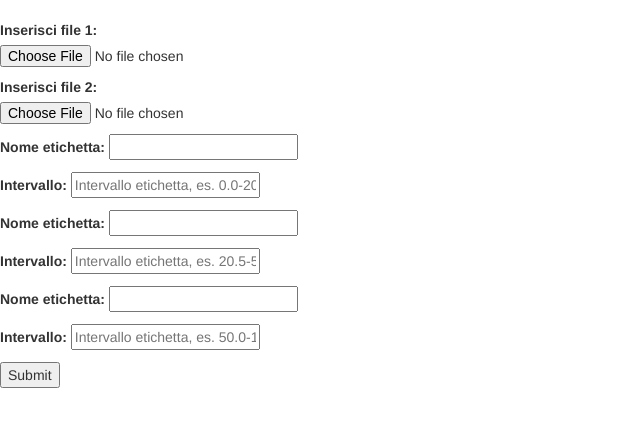
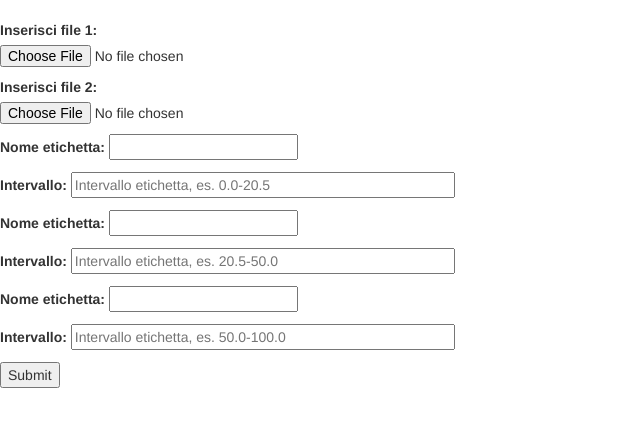
Before and after one commit to giuseppemauro99/iatextsimilarity, a Django app: page / in a window 1280 px wide. Shown: the part 51-478 px from the top of the page, without its empty margins (0-640 px from the left). Run offline with Django 3.2, Linux system fonts and the light colour scheme; some libraries are stand-ins or nearby versions.

```diff
--- a/hello/forms.py
+++ b/hello/forms.py
@@ -8,14 +8,14 @@ class Form1(forms.Form):
     label1_interval = forms.CharField(label='Intervallo',
                                       widget=forms.TextInput(
                                           attrs={'placeholder': 'Intervallo etichetta, es. 0.0-20.5',
-                                                 'min-width': '30%'}))
+                                                 'class': 'customSize'}))
     label2 = forms.CharField(label="Nome etichetta")
     label2_interval = forms.CharField(label='Intervallo',
                                       widget=forms.TextInput(
                                           attrs={'placeholder': 'Intervallo etichetta, es. 20.5-50.0',
-                                                 'min-width': '30%'}))
+                                                 'class': 'customSize'}))
     label3 = forms.CharField(label="Nome etichetta")
     label3_interval = forms.CharField(label='Intervallo',
                                       widget=forms.TextInput(
                                           attrs={'placeholder': 'Intervallo etichetta, es. 50.0-100.0',
-                                                 'min-width': '30%'}))
+                                                 'class': 'customSize'}))
--- a/hello/templates/index.html
+++ b/hello/templates/index.html
@@ -3,10 +3,17 @@
 
 {% block content %}
 
-<form method="post" enctype="multipart/form-data">
-    {% csrf_token %}
-    {{ form.as_p }}
-    <input type="submit" value="Submit" />
-</form>
+    <style>
+        .customSize{
+            min-width: 30%
+        }
+    </style>
+
+
+    <form method="post" enctype="multipart/form-data">
+        {% csrf_token %}
+        {{ form.as_p }}
+        <input type="submit" value="Submit" />
+    </form>
 
 {% endblock %}
```
